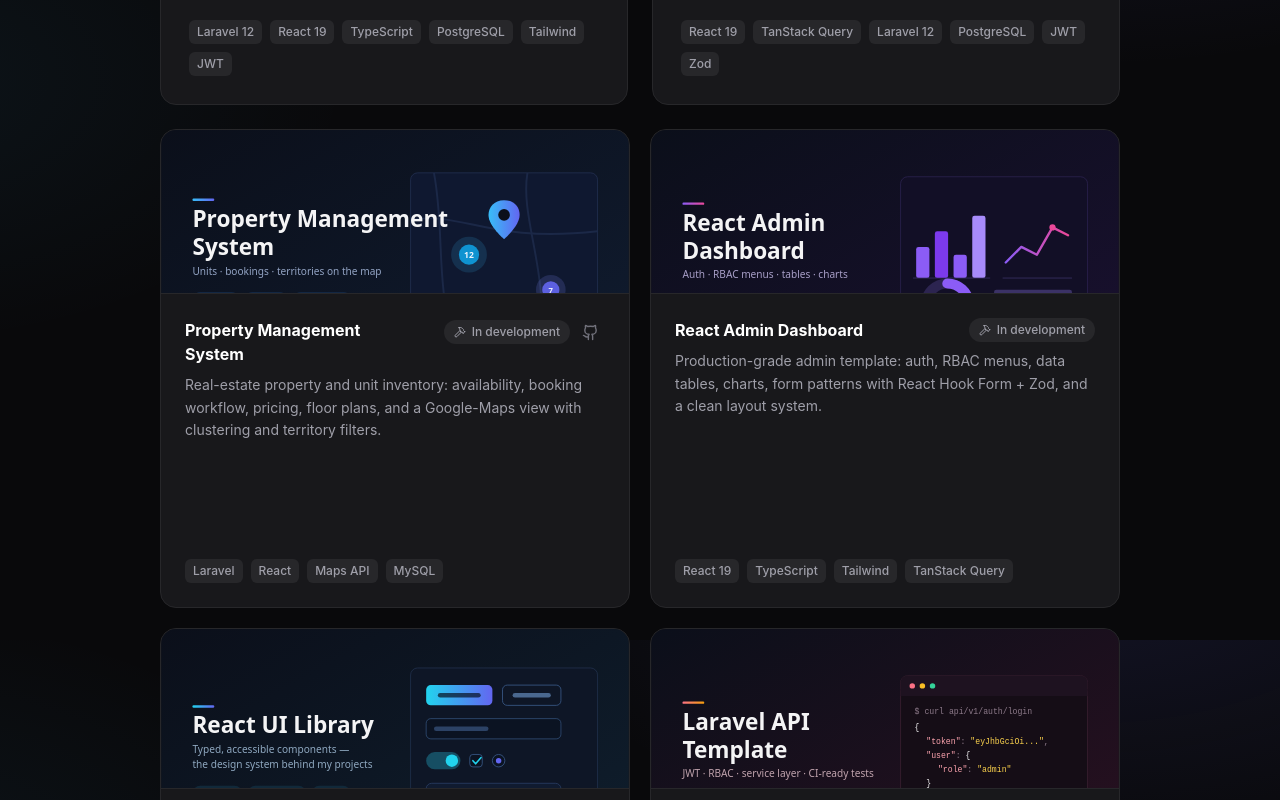
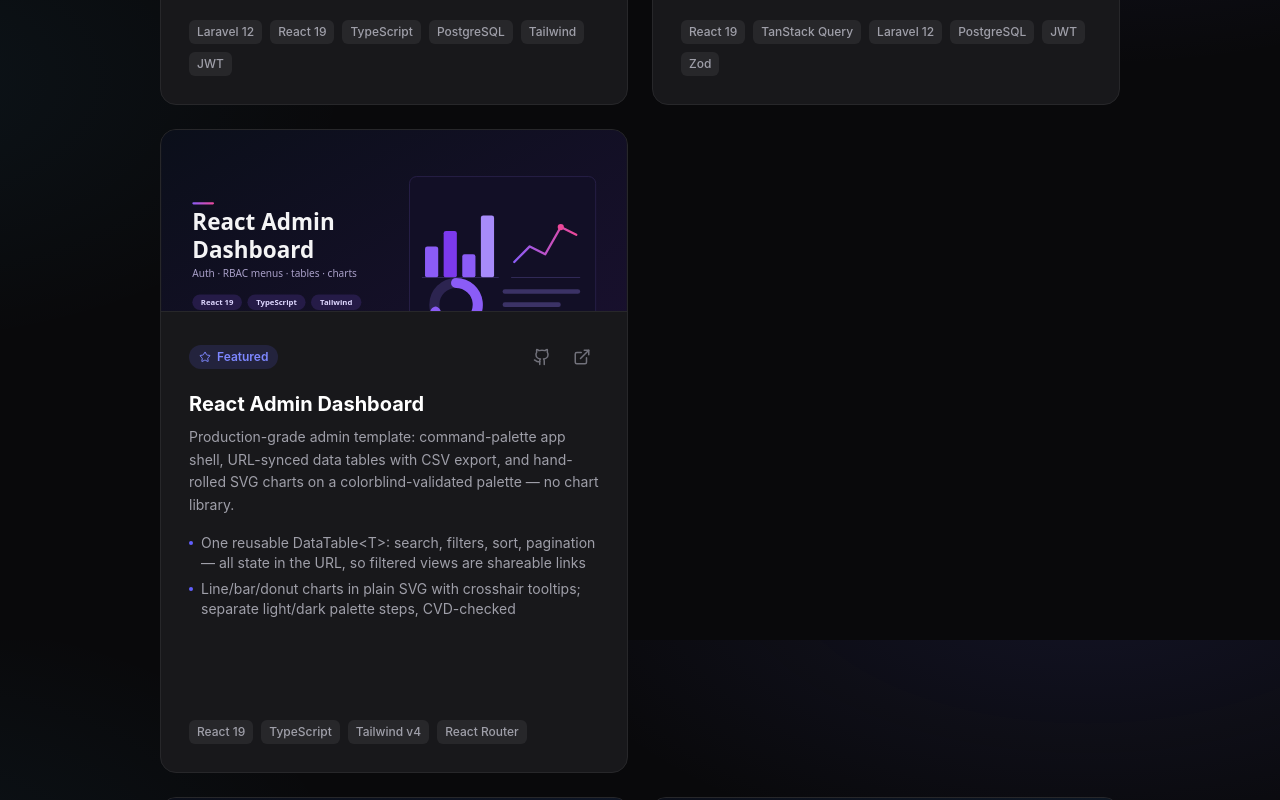
Before and after one commit to balajis-dev5/portfolio, a React (Vite) app: page / in a window 1280 px wide. Shown: the part 4160-4960 px from the top of the page. Built offline with nearby package versions, Linux system fonts and the light colour scheme.

Commit message:
Portfolio: React Admin Dashboard is live — link GitHub Pages demo, feature the card

```diff
--- a/src/data/profile.ts
+++ b/src/data/profile.ts
@@ -281,11 +281,16 @@ export const projects: Project[] = [
   {
     name: 'React Admin Dashboard',
     description:
-      'Production-grade admin template: auth, RBAC menus, data tables, charts, form patterns with React Hook Form + Zod, and a clean layout system.',
-    highlights: [],
-    tags: ['React 19', 'TypeScript', 'Tailwind', 'TanStack Query'],
+      'Production-grade admin template: command-palette app shell, URL-synced data tables with CSV export, and hand-rolled SVG charts on a colorblind-validated palette — no chart library.',
+    highlights: [
+      'One reusable DataTable<T>: search, filters, sort, pagination — all state in the URL, so filtered views are shareable links',
+      'Line/bar/donut charts in plain SVG with crosshair tooltips; separate light/dark palette steps, CVD-checked',
+    ],
+    tags: ['React 19', 'TypeScript', 'Tailwind v4', 'React Router'],
+    github: 'https://github.com/balajis-dev5/react-admin-dashboard',
+    live: 'https://balajis-dev5.github.io/react-admin-dashboard/',
     image: '/projects/covers/react-admin-dashboard.svg',
-    featured: false,
+    featured: true,
   },
   {
     name: 'React UI Library',
```
